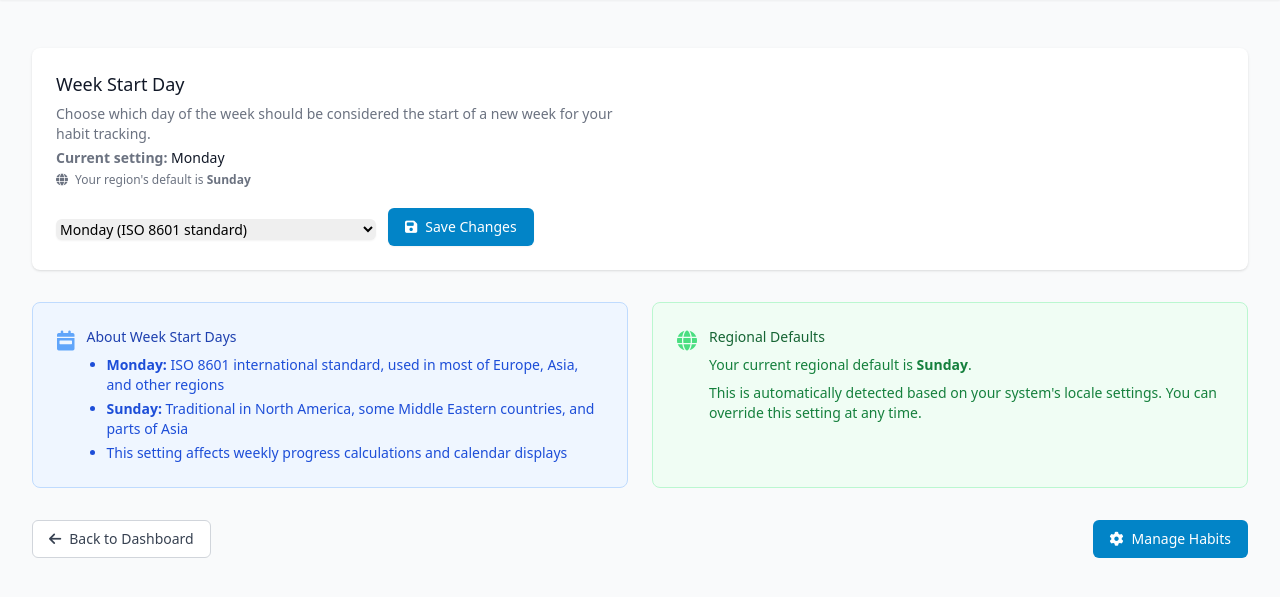
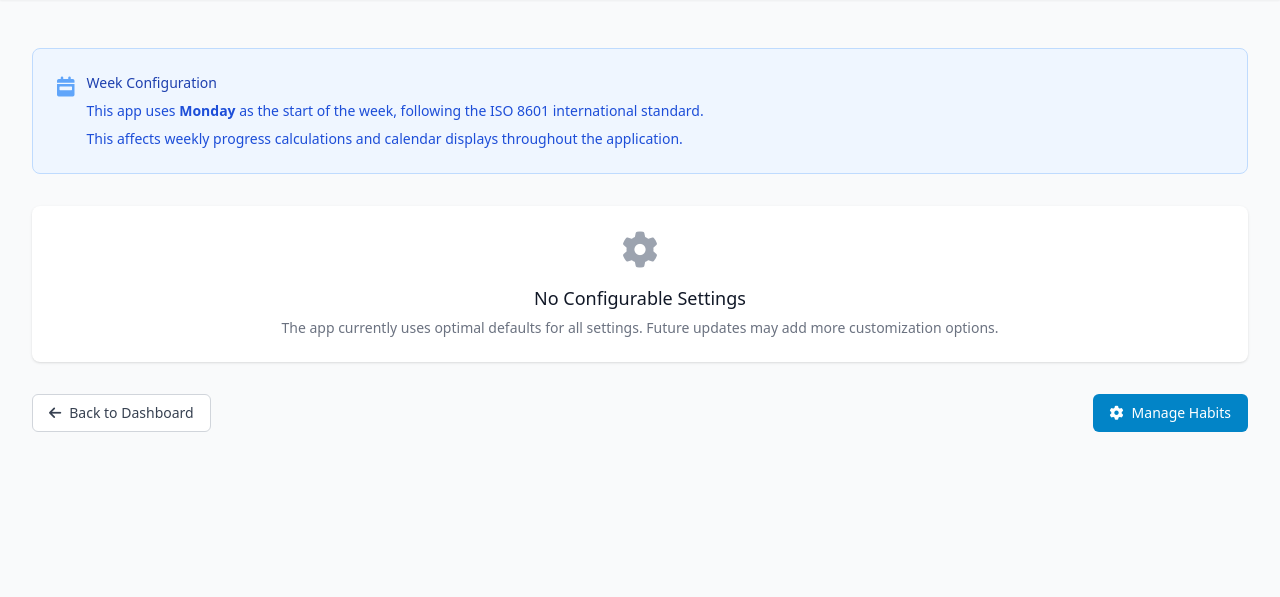
Before and after one commit to johan-ronnkvist/habits, a FastAPI app: page /settings in a window 1280 px wide. Shown: the part 149-746 px from the top of the page. Run offline with FastAPI, Linux system fonts and the light colour scheme; some libraries are stand-ins or nearby versions.

Commit message:
refactor: Remove week start day configuration and fix week boundaries
- Remove week_start_day configuration from user models and API
- Hardcode Monday as week start (ISO 8601 standard)
- Remove settings API endpoints and web forms for week configuration
- Update settings page to show informational content only
- Fix week boundary calculation to correctly start weeks on Monday
- Update URL format to always include year (YYYY/month/day)
- Simplify weekly analysis service to always use Monday start

🤖 Generated with [Claude Code](https://claude.ai/code)

Co-Authored-By: Claude <noreply@anthropic.com>

```diff
--- a/src/habits/templates/settings.html
+++ b/src/habits/templates/settings.html
@@ -6,85 +6,31 @@
 
 {% block content %}
 <div class="px-4 py-6 sm:px-0">
-    <!-- Week Start Day Configuration -->
-    <div class="bg-white shadow sm:rounded-lg mb-8">
-        <div class="px-4 py-5 sm:p-6">
-            <div class="sm:flex sm:items-start sm:justify-between">
-                <div>
-                    <h3 class="text-lg leading-6 font-medium text-gray-900">Week Start Day</h3>
-                    <div class="mt-2 max-w-xl text-sm text-gray-500">
-                        <p>Choose which day of the week should be considered the start of a new week for your habit tracking.</p>
-                        <p class="mt-1">
-                            <strong>Current setting:</strong> <span class="text-gray-900">{{ current_week_start_name }}</span>
-                        </p>
-                        <p class="mt-1 text-xs">
-                            <i class="fas fa-globe mr-1"></i>
-                            Your region's default is <strong>{{ default_week_start_name }}</strong>
-                        </p>
-                    </div>
-                </div>
-            </div>
-
-            <form method="post" action="/settings/update" class="mt-5">
-                <div class="sm:flex sm:items-center">
-                    <div class="w-full sm:max-w-xs">
-                        <label for="week_start_day" class="sr-only">Week Start Day</label>
-                        <select name="week_start_day"
-                                id="week_start_day"
-                                class="mt-1 block w-full border-gray-300 rounded-md shadow-sm focus:ring-primary-500 focus:border-primary-500 sm:text-sm">
-                            {% for day_value, day_label in week_start_options.items() %}
-                                <option value="{{ day_value }}"
-                                        {% if day_value == current_week_start_day %}selected{% endif %}>
-                                    {{ day_label }}
-                                </option>
-                            {% endfor %}
-                        </select>
-                    </div>
-                    <button type="submit"
-                            class="mt-3 w-full inline-flex items-center justify-center px-4 py-2 border border-transparent shadow-sm font-medium rounded-md text-white bg-primary-600 hover:bg-primary-700 focus:outline-none focus:ring-2 focus:ring-offset-2 focus:ring-primary-500 sm:mt-0 sm:ml-3 sm:w-auto sm:text-sm">
-                        <i class="fas fa-save mr-2"></i>
-                        Save Changes
-                    </button>
-                </div>
-            </form>
-        </div>
-    </div>
-
-    <!-- Information Cards -->
-    <div class="grid grid-cols-1 gap-6 lg:grid-cols-2">
-        <!-- Week Start Day Info -->
-        <div class="bg-blue-50 border border-blue-200 rounded-lg p-6">
+    <!-- Week Configuration Info -->
+    <div class="bg-blue-50 border border-blue-200 rounded-lg p-6 mb-8">
         <div class="flex">
             <div class="flex-shrink-0">
                 <i class="fas fa-calendar-week text-blue-400 text-xl"></i>
             </div>
             <div class="ml-3">
-                    <h3 class="text-sm font-medium text-blue-800">About Week Start Days</h3>
+                <h3 class="text-sm font-medium text-blue-800">Week Configuration</h3>
                 <div class="mt-2 text-sm text-blue-700">
-                        <ul class="list-disc pl-5 space-y-1">
-                            <li><strong>Monday:</strong> ISO 8601 international standard, used in most of Europe, Asia, and other regions</li>
-                            <li><strong>Sunday:</strong> Traditional in North America, some Middle Eastern countries, and parts of Asia</li>
-                            <li>This setting affects weekly progress calculations and calendar displays</li>
-                        </ul>
+                    <p>This app uses <strong>Monday</strong> as the start of the week, following the ISO 8601 international standard.</p>
+                    <p class="mt-2">This affects weekly progress calculations and calendar displays throughout the application.</p>
                 </div>
             </div>
         </div>
     </div>
 
-        <!-- Regional Defaults Info -->
-        <div class="bg-green-50 border border-green-200 rounded-lg p-6">
-            <div class="flex">
-                <div class="flex-shrink-0">
-                    <i class="fas fa-globe text-green-400 text-xl"></i>
-                </div>
-                <div class="ml-3">
-                    <h3 class="text-sm font-medium text-green-800">Regional Defaults</h3>
-                    <div class="mt-2 text-sm text-green-700">
-                        <p>Your current regional default is <strong>{{ default_week_start_name }}</strong>.</p>
-                        <p class="mt-2">This is automatically detected based on your system's locale settings. You can override this setting at any time.</p>
-                    </div>
-                </div>
-            </div>
+    <!-- Empty Settings Message -->
+    <div class="bg-white shadow sm:rounded-lg mb-8">
+        <div class="px-4 py-5 sm:p-6 text-center">
+            <i class="fas fa-cog text-gray-400 text-4xl mb-4"></i>
+            <h3 class="text-lg leading-6 font-medium text-gray-900 mb-2">No Configurable Settings</h3>
+            <p class="text-sm text-gray-500">
+                The app currently uses optimal defaults for all settings.
+                Future updates may add more customization options.
+            </p>
         </div>
     </div>
 
--- a/src/habits/web/dashboard.py
+++ b/src/habits/web/dashboard.py
@@ -28,9 +28,8 @@ router = APIRouter(tags=["dashboard"])
 
 async def get_weekly_overview(target_date: date, service: HabitTrackingService) -> dict:
     """Get weekly overview data showing daily progress in the context of weekly goals."""
-    # Get user's week start day
-    user_config = await service.config_repo.get_config(DEFAULT_USER_ID)
-    week_start_day = user_config.week_start_day if user_config else 1
+    # Always use Monday as week start (ISO 8601 standard)
+    week_start_day = 1  # Monday
 
     # Calculate week boundaries
     weekly_service = WeeklyAnalysisService(service.day_repo, service.config_repo)
@@ -113,6 +112,7 @@ async def get_weekly_overview(target_date: date, service: HabitTrackingService)
                 "is_today": is_today,
                 "is_past": is_past,
                 "is_future": is_future,
+                "is_selected": day_date == target_date,
                 "can_navigate": is_past or is_today,
                 "url": format_date_for_url(day_date) if (is_past or is_today) else None,
                 "total_habits": len(all_habits),
--- a/src/habits/web/pages.py
+++ b/src/habits/web/pages.py
@@ -9,11 +9,7 @@ from fastapi.templating import Jinja2Templates
 
 from ..api.dependencies import get_habit_service, DEFAULT_USER_ID
 from ..services.habit_tracking_service import HabitTrackingService
-from ..utils.region_config import (
-    get_available_week_start_options,
-    get_default_week_start_day,
-    get_week_start_day_display_name,
-)
+# Region config imports removed - no configurable settings remain
 
 # Setup templates
 BASE_DIR = Path(__file__).resolve().parent.parent
@@ -108,26 +104,10 @@ async def settings_page(
     request: Request, service: HabitTrackingService = Depends(get_habit_service)
 ):
     """Display user settings page."""
-    # Get current user settings
-    config = await service.config_repo.get_config(DEFAULT_USER_ID)
-
-    if config:
-        current_week_start_day = config.week_start_day
-    else:
-        current_week_start_day = get_default_week_start_day()
-
     return templates.TemplateResponse(
         "settings.html",
         {
             "request": request,
-            "current_week_start_day": current_week_start_day,
-            "current_week_start_name": get_week_start_day_display_name(
-                current_week_start_day
-            ),
-            "week_start_options": get_available_week_start_options(),
-            "default_week_start_day": get_default_week_start_day(),
-            "default_week_start_name": get_week_start_day_display_name(
-                get_default_week_start_day()
-            ),
+            # Week start day settings removed - always uses Monday (ISO 8601 standard)
         },
     )
```
Also changed, not shown: src/habits/api/models.py (+7 -12 lines), src/habits/api/settings.py (+3 -60 lines), src/habits/domain/models/user_config.py (+0 -7 lines), src/habits/services/habit_tracking_service.py (+0 -41 lines), src/habits/services/weekly_analysis_service.py (+13 -30 lines), src/habits/templates/dashboard.html (+12 -29 lines), src/habits/utils/date_parser.py (+3 -6 lines), src/habits/web/forms.py (+13 -11 lines). Lines whose indentation alone changed are shown as unchanged.
